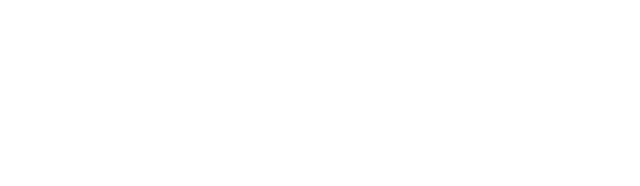
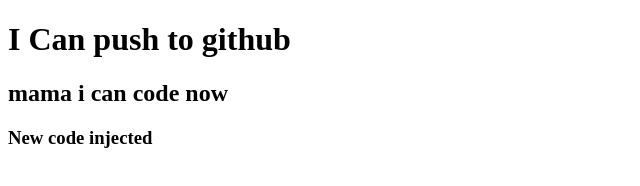
Before and after one commit to Tareqhossain17/my-git-repo5, a plain HTML site: page index.html in a window 1280 px wide. Shown: the whole page, without its empty margins (0-640 px from the left). Drawn offline with Linux system fonts and the light colour scheme.

Commit message:
added header

```diff
--- a/index.html
+++ b/index.html
@@ -7,6 +7,8 @@
     <title>Document</title>
 </head>
 <body>
-
+    <h1>I Can push to github</h1>
+    <h2>mama i can code now</h2>
+    <h3>New code injected</h3>
 </body>
 </html>
```
